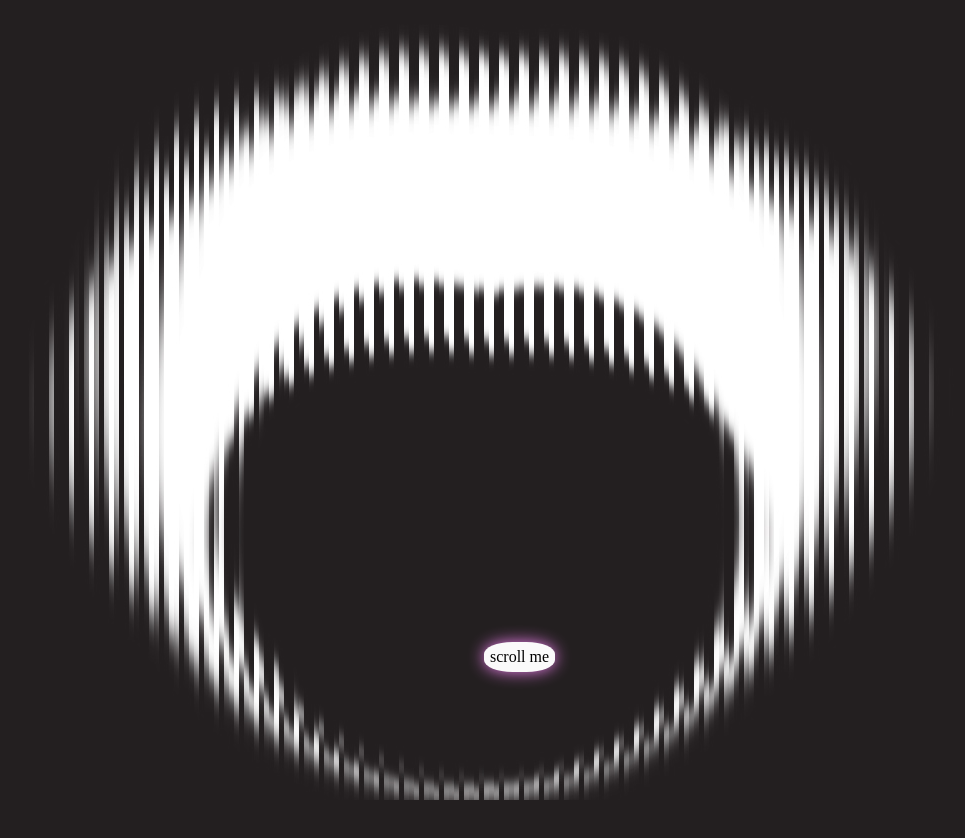
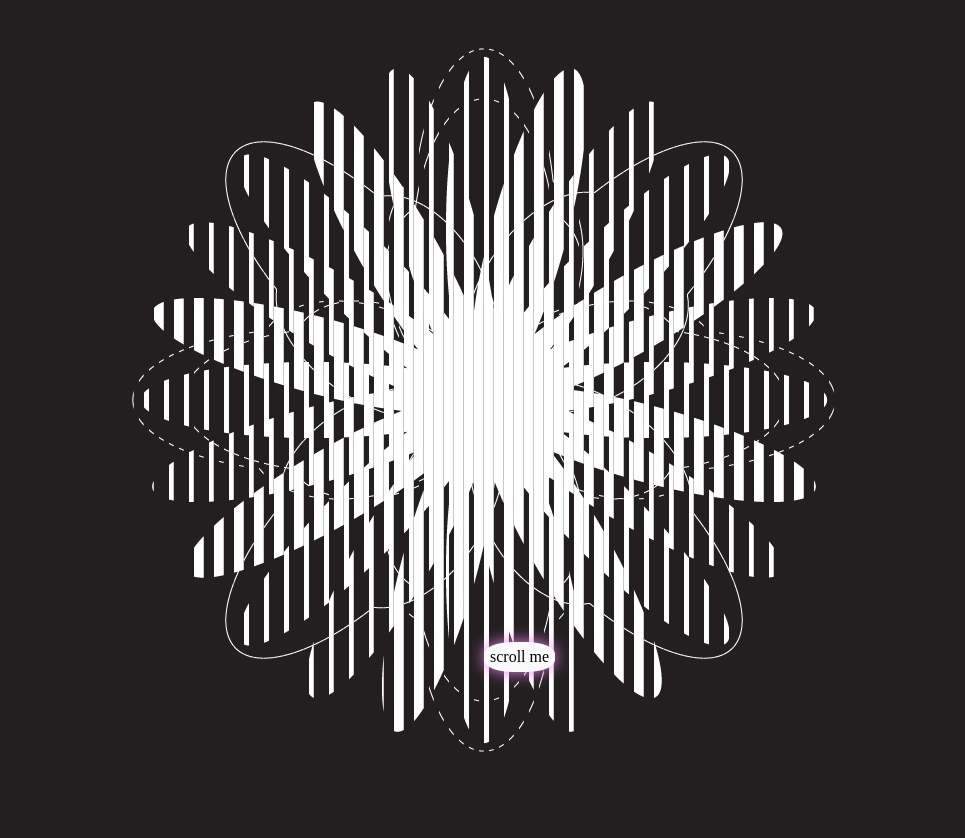
Before and after one commit to aasteraceae/bloom, a plain HTML site: page index.html in a window 1280 px wide. Shown: the top 838 px of the page, without its empty margins (156-1121 px from the left). Drawn offline with Linux system fonts and the light colour scheme.

Commit message:
changed pattern

```diff
--- a/flicker.css
+++ b/flicker.css
@@ -23,7 +23,7 @@ body{
     margin-top: 0;
 }
 #static div{
-    background-image:url('./volti.jpg');
+    background-image:url('./blomen.jpg');
     width: 100vw;
     height: 100vh;
     background-position: center;
```
Also changed, not shown: blomen.jpg (added).
